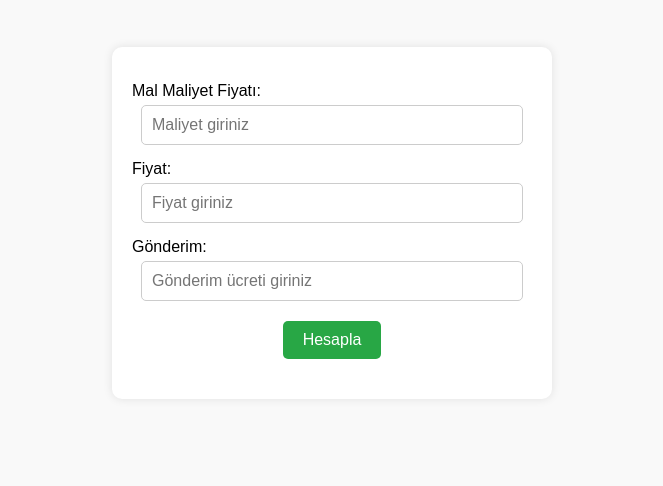
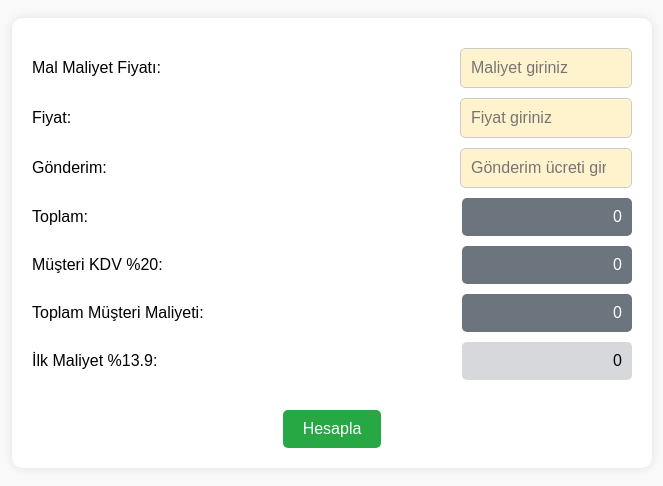
Before and after one commit to EnesCakar/ebaycalculation, a plain HTML site: page index.html in a window 1280 px wide. Shown: the part 60-546 px from the top of the page, without its empty margins (308-971 px from the left). Drawn offline with Linux system fonts and the light colour scheme.

Commit message:
index.html

```diff
--- a/index.html
+++ b/index.html
@@ -17,26 +17,46 @@
             margin-top: 20px;
         }
         .container {
-            margin: 50px auto;
+            margin: 20px auto;
             padding: 20px;
             background: white;
             box-shadow: 0 0 10px rgba(0, 0, 0, 0.1);
-            width: 400px;
+            width: 600px;
             border-radius: 10px;
         }
+        .row {
+            display: flex;
+            align-items: center;
+            justify-content: space-between;
+            margin: 10px 0;
+        }
         label {
-            display: block;
-            margin-top: 15px;
             font-size: 1em;
-            text-align: left;
+            margin-right: 10px;
         }
         input[type="number"] {
-            width: 90%;
+            width: 150px;
             padding: 10px;
-            margin-top: 5px;
             border: 1px solid #ccc;
             border-radius: 5px;
+            background-color: #fff3cd; /* Sarı renk */
             font-size: 1em;
+        }
+        .result-box {
+            width: 150px;
+            padding: 10px;
+            background-color: #6c757d; /* Koyu gri renk */
+            color: white;
+            border-radius: 5px;
+            text-align: right;
+        }
+        .light-result-box {
+            width: 150px;
+            padding: 10px;
+            background-color: #d6d8db; /* Açık gri renk */
+            color: black;
+            border-radius: 5px;
+            text-align: right;
         }
         button {
             margin-top: 20px;
@@ -51,42 +71,79 @@
         button:hover {
             background-color: #218838;
         }
-        #result {
-            margin-top: 20px;
-            font-size: 1.2em;
-            color: #28a745;
-        }
     </style>
 </head>
 <body>
     <h1>Ebay Satış Fiyatı Hesaplama</h1>
     <div class="container">
+        <!-- 1. satır -->
+        <div class="row">
             <label for="cost">Mal Maliyet Fiyatı:</label>
             <input type="number" id="cost" placeholder="Maliyet giriniz">
+        </div>
 
+        <!-- 2. satır -->
+        <div class="row">
             <label for="price">Fiyat:</label>
             <input type="number" id="price" placeholder="Fiyat giriniz">
+        </div>
 
+        <!-- 3. satır -->
+        <div class="row">
             <label for="shipping">Gönderim:</label>
             <input type="number" id="shipping" placeholder="Gönderim ücreti giriniz">
+        </div>
 
-        <button onclick="calculateProfit()">Hesapla</button>
-        <div id="result"></div>
+        <!-- 4. satır -->
+        <div class="row">
+            <label>Toplam:</label>
+            <div class="result-box" id="total">0</div>
+        </div>
+
+        <!-- 5. satır -->
+        <div class="row">
+            <label>Müşteri KDV %20:</label>
+            <div class="result-box" id="vat">0</div>
+        </div>
+
+        <!-- 6. satır -->
+        <div class="row">
+            <label>Toplam Müşteri Maliyeti:</label>
+            <div class="result-box" id="totalCustomerCost">0</div>
+        </div>
+
+        <!-- 7. satır -->
+        <div class="row">
+            <label>İlk Maliyet %13.9:</label>
+            <div class="light-result-box" id="initialCost">0</div>
+        </div>
+
+        <!-- Hesapla butonu -->
+        <button onclick="calculate()">Hesapla</button>
     </div>
 
     <script>
-        function calculateProfit() {
-            const cost = parseFloat(document.getElementById('cost').value);
-            const price = parseFloat(document.getElementById('price').value);
-            const shipping = parseFloat(document.getElementById('shipping').value);
+        function calculate() {
+            // Kullanıcı girdilerini al
+            const cost = parseFloat(document.getElementById('cost').value) || 0;
+            const price = parseFloat(document.getElementById('price').value) || 0;
+            const shipping = parseFloat(document.getElementById('shipping').value) || 0;
 
-            if (isNaN(cost) || isNaN(price) || isNaN(shipping)) {
-                document.getElementById('result').textContent = 'Lütfen tüm alanları doldurunuz.';
-                return;
-            }
+            // 4. satır: Toplam
+            const total = price + shipping;
+            document.getElementById('total').textContent = total.toFixed(2) + ' TL';
 
-            const profit = price - cost - shipping;
-            document.getElementById('result').textContent = `Kar: ${profit.toFixed(2)} TL`;
+            // 5. satır: Müşteri KDV %20
+            const vat = total * 0.20;
+            document.getElementById('vat').textContent = vat.toFixed(2) + ' TL';
+
+            // 6. satır: Toplam Müşteri Maliyeti
+            const totalCustomerCost = total + vat;
+            document.getElementById('totalCustomerCost').textContent = totalCustomerCost.toFixed(2) + ' TL';
+
+            // 7. satır: İlk Maliyet %13.9
+            const initialCost = totalCustomerCost * 0.139;
+            document.getElementById('initialCost').textContent = initialCost.toFixed(2) + ' TL';
         }
     </script>
 </body>
```
Lines whose indentation alone changed are shown as unchanged.
